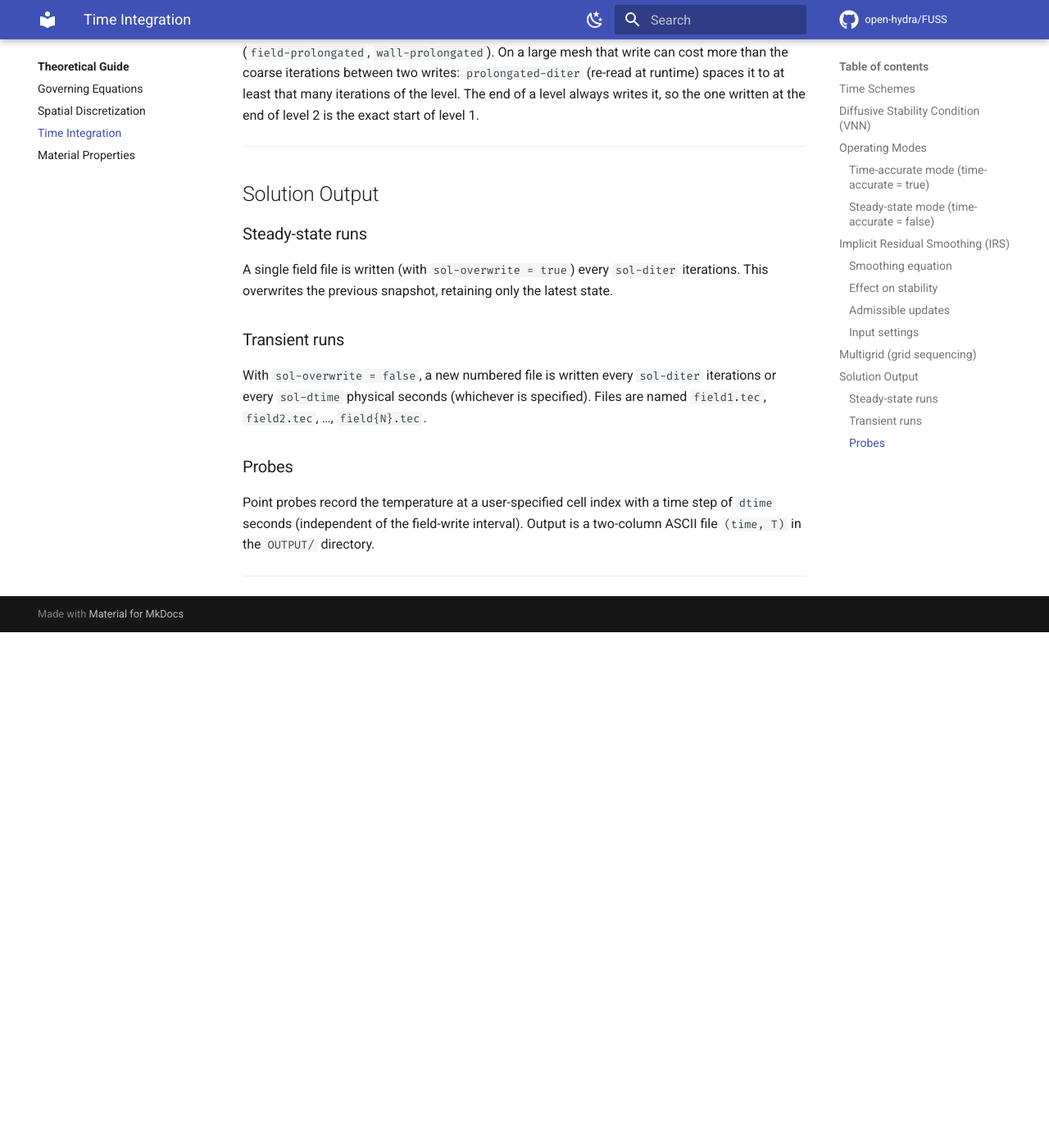
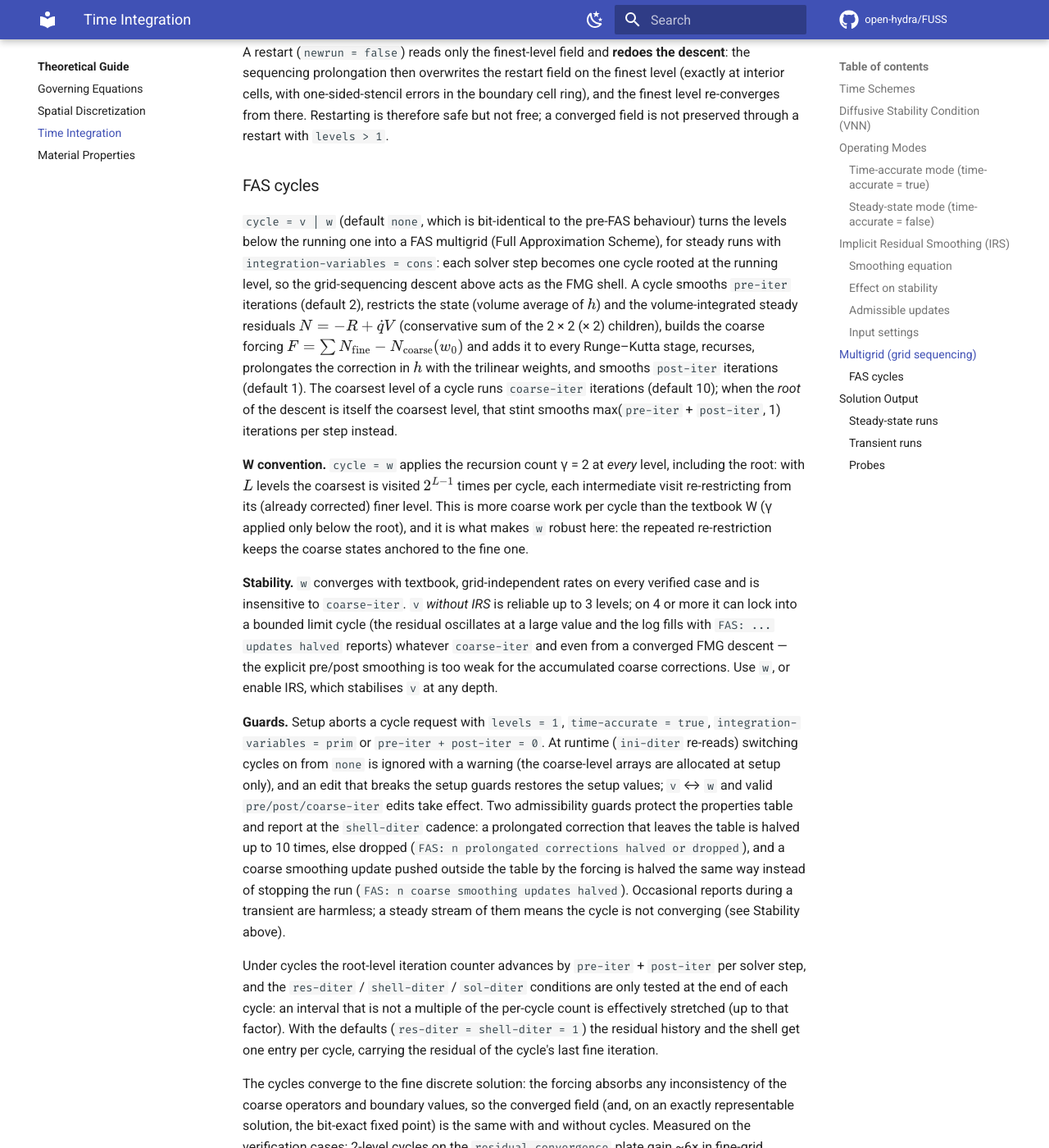
Before and after one commit to open-hydra/FUSS, an MkDocs documentation site: the page built from docs/theory/time-integration.md, in a window 1280 px wide and 1400 px high, scrolled down 4348 px. Shown: the whole window at 82% size. Built offline with MkDocs 1.6.1 and Material for MkDocs 9.7.7, drawn with Linux system fonts in a browser that asks for light colours; comment, search, counter and statistics services are not loaded; before the commit the page ends 5119 px from its top, so only the background shows below that; some of the changed text lies outside the part shown.

Commit message:
Docs: FAS cycles (keys, W convention, stability, guards, restart, gains)
The multigrid page documents the FAS cycles as reviewed: the key set and the
cycle anatomy, the W convention (gamma = 2 at every level including the root,
2^(L-1) coarsest visits per cycle - the robust variant, kept by decision),
the stability picture (v without IRS reliable up to 3 levels, can limit-cycle
on 4+; use w or IRS), setup and runtime guards with the two admissibility
fallback reports, the IO cadence under cycles, the restart-redoes-the-descent
semantics, the new coarsest >= 2 cells requirement, and the measured gains
(6x on the 2-level plate, N-independent w+IRS cycles on full hierarchies,
~200x on nonlinear and layered-material cases, anisotropy as the known weak
spot). registry.md regenerated with DocGen: it was missing the four FAS keys
and now carries the new coarse-iter default. mkdocs build --strict passes.

Co-Authored-By: Claude Fable 5 <noreply@anthropic.com>

```diff
--- a/docs/theory/time-integration.md
+++ b/docs/theory/time-integration.md
@@ -1,6 +1,6 @@
 # Time Integration
 
-FUSS advances the semi-discrete heat equation with an explicit time scheme.  This page describes the schemes, the diffusive stability condition that limits the time step, the two operating modes (steady-state and time-accurate), the optional implicit residual smoothing, and grid sequencing.
+FUSS advances the semi-discrete heat equation with an explicit time scheme.  This page describes the schemes, the diffusive stability condition that limits the time step, the two operating modes (steady-state and time-accurate), the optional implicit residual smoothing, and multigrid: grid sequencing and FAS cycles.
 
 ---
 
@@ -121,9 +121,25 @@ IRS is switched on at setup, by `irs = true` or by `irs-beta > 0`; only then are
 
 ## Multigrid (grid sequencing)
 
-With `levels = n` (n > 1) in `[FUSS-Multigrid]`, FUSS builds n grids, each coarser level merging 2 × 2 × 2 cells (2 × 2 in 2-D) of the finer one, so the cell counts of every block must be divisible by $2^{n-1}$. The run starts on the coarsest level, from the initial field restricted to it (volume average of $h$). Level $m$ runs `level<m>-iter` iterations, or until the residual reaches `res-threshold`; its solution is then prolongated (trilinear interpolation) to the next finer level, where the run continues. The finest level ends after `level1-iter` iterations or at `res-threshold` / `time-threshold`: with multigrid, `iter-threshold` is not used. A coarse level is not visited again (no multigrid cycles).
+With `levels = n` (n > 1) in `[FUSS-Multigrid]`, FUSS builds n grids, each coarser level merging 2 × 2 × 2 cells (2 × 2 in 2-D) of the finer one, so the cell counts of every block must be divisible by $2^{n-1}$, and the coarsest level must keep at least 2 cells per direction (a 1-cell-wide coarse block has degenerate ghost metrics). The run starts on the coarsest level, from the initial field restricted to it (volume average of $h$). Level $m$ runs `level<m>-iter` iterations, or until the residual reaches `res-threshold`; its solution is then prolongated (trilinear interpolation) to the next finer level, where the run continues. The finest level ends after `level1-iter` iterations or at `res-threshold` / `time-threshold`: with multigrid, `iter-threshold` is not used. With `cycle = none` (the default) a coarse level is not visited again: the descent is plain grid sequencing.
 
 `level<m>-iter`, and `iter-threshold` without multigrid, are re-read with `input.ini` every `ini-diter` iterations: lowering the value of the level being computed below the iterations already done ends that level at the next re-read.
+
+A restart (`newrun = false`) reads only the finest-level field and **redoes the descent**: the sequencing prolongation then overwrites the restart field on the finest level (exactly at interior cells, with one-sided-stencil errors in the boundary cell ring), and the finest level re-converges from there. Restarting is therefore safe but not free; a converged field is not preserved through a restart with `levels > 1`.
+
+### FAS cycles
+
+`cycle = v | w` (default `none`, which is bit-identical to the pre-FAS behaviour) turns the levels below the running one into a FAS multigrid (Full Approximation Scheme), for steady runs with `integration-variables = cons`: each solver step becomes one cycle rooted at the running level, so the grid-sequencing descent above acts as the FMG shell. A cycle smooths `pre-iter` iterations (default 2), restricts the state (volume average of $h$) and the volume-integrated steady residuals $N = -R + \dot q V$ (conservative sum of the 2 × 2 (× 2) children), builds the coarse forcing $F = \sum N_\text{fine} - N_\text{coarse}(w_0)$ and adds it to every Runge–Kutta stage, recurses, prolongates the correction in $h$ with the trilinear weights, and smooths `post-iter` iterations (default 1). The coarsest level of a cycle runs `coarse-iter` iterations (default 10); when the *root* of the descent is itself the coarsest level, that stint smooths max(`pre-iter` + `post-iter`, 1) iterations per step instead.
+
+**W convention.** `cycle = w` applies the recursion count γ = 2 at *every* level, including the root: with $L$ levels the coarsest is visited $2^{L-1}$ times per cycle, each intermediate visit re-restricting from its (already corrected) finer level. This is more coarse work per cycle than the textbook W (γ applied only below the root), and it is what makes `w` robust here: the repeated re-restriction keeps the coarse states anchored to the fine one.
+
+**Stability.** `w` converges with textbook, grid-independent rates on every verified case and is insensitive to `coarse-iter`. `v` *without IRS* is reliable up to 3 levels; on 4 or more it can lock into a bounded limit cycle (the residual oscillates at a large value and the log fills with `FAS: ... updates halved` reports) whatever `coarse-iter` and even from a converged FMG descent — the explicit pre/post smoothing is too weak for the accumulated coarse corrections. Use `w`, or enable IRS, which stabilises `v` at any depth.
+
+**Guards.** Setup aborts a cycle request with `levels = 1`, `time-accurate = true`, `integration-variables = prim` or `pre-iter + post-iter = 0`. At runtime (`ini-diter` re-reads) switching cycles on from `none` is ignored with a warning (the coarse-level arrays are allocated at setup only), and an edit that breaks the setup guards restores the setup values; `v` ↔ `w` and valid `pre/post/coarse-iter` edits take effect. Two admissibility guards protect the properties table and report at the `shell-diter` cadence: a prolongated correction that leaves the table is halved up to 10 times, else dropped (`FAS: n prolongated corrections halved or dropped`), and a coarse smoothing update pushed outside the table by the forcing is halved the same way instead of stopping the run (`FAS: n coarse smoothing updates halved`). Occasional reports during a transient are harmless; a steady stream of them means the cycle is not converging (see Stability above).
+
+Under cycles the root-level iteration counter advances by `pre-iter` + `post-iter` per solver step, and the `res-diter` / `shell-diter` / `sol-diter` conditions are only tested at the end of each cycle: an interval that is not a multiple of the per-cycle count is effectively stretched (up to that factor). With the defaults (`res-diter = shell-diter = 1`) the residual history and the shell get one entry per cycle, carrying the residual of the cycle's last fine iteration.
+
+The cycles converge to the fine discrete solution: the forcing absorbs any inconsistency of the coarse operators and boundary values, so the converged field (and, on an exactly representable solution, the bit-exact fixed point) is the same with and without cycles. Measured on the verification cases: 2-level cycles on the `residual_convergence` plate gain ~6× in fine-grid iterations (the mesh caps the hierarchy at 2 levels); with full hierarchies (3–5 levels) `w` + IRS converges in a roughly $N$-independent number of cycles — up to three orders of magnitude fewer iterations than single-grid at $128^2$ — and nonlinear $k(T)$, $c_p(T)$ or layered-material cases gain the most (~200× in iterations). Strongly anisotropic cells (AR ≫ 1) remain the known weak spot of full coarsening with a pointwise smoother: expect modest gains there until a line-implicit smoother is available.
 
 Every field write of a coarse level also prolongates its solution to the finest level and writes it (`field-prolongated`, `wall-prolongated`). On a large mesh that write can cost more than the coarse iterations between two writes: `prolongated-diter` (re-read at runtime) spaces it to at least that many iterations of the level. The end of a level always writes it, so the one written at the end of level 2 is the exact start of level 1.
 
```
Also changed, not shown: docs/user/registry.md (+4 -0 lines).
